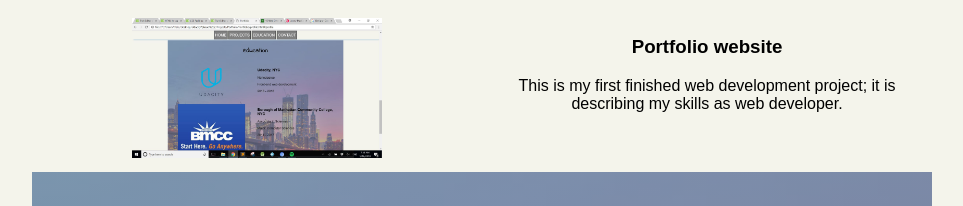
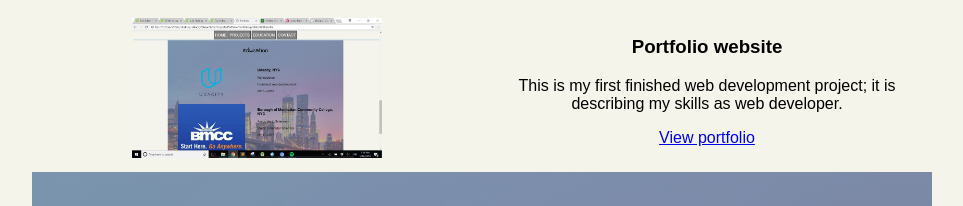
Before and after one commit to HarounaZoundi/harounazoundi.github.io, a plain HTML site: page index.html in a window 1280 px wide. Shown: the part 940-1146 px from the top of the page, without its empty margins (158-1121 px from the left). Drawn offline with Linux system fonts and the light colour scheme.

Commit message:
update portfolio

```diff
--- a/index.html
+++ b/index.html
@@ -60,6 +60,7 @@
        			<div class="box Portfolio" >
        				<h3>Portfolio website</h3>
        				<p>This is my first finished web development project; it is describing my skills as web developer.</p>
+       				<a href="https://harounazoundi.github.io/" target="_blank">View portfolio</a>
        			</div>
        		</div>
 
```
